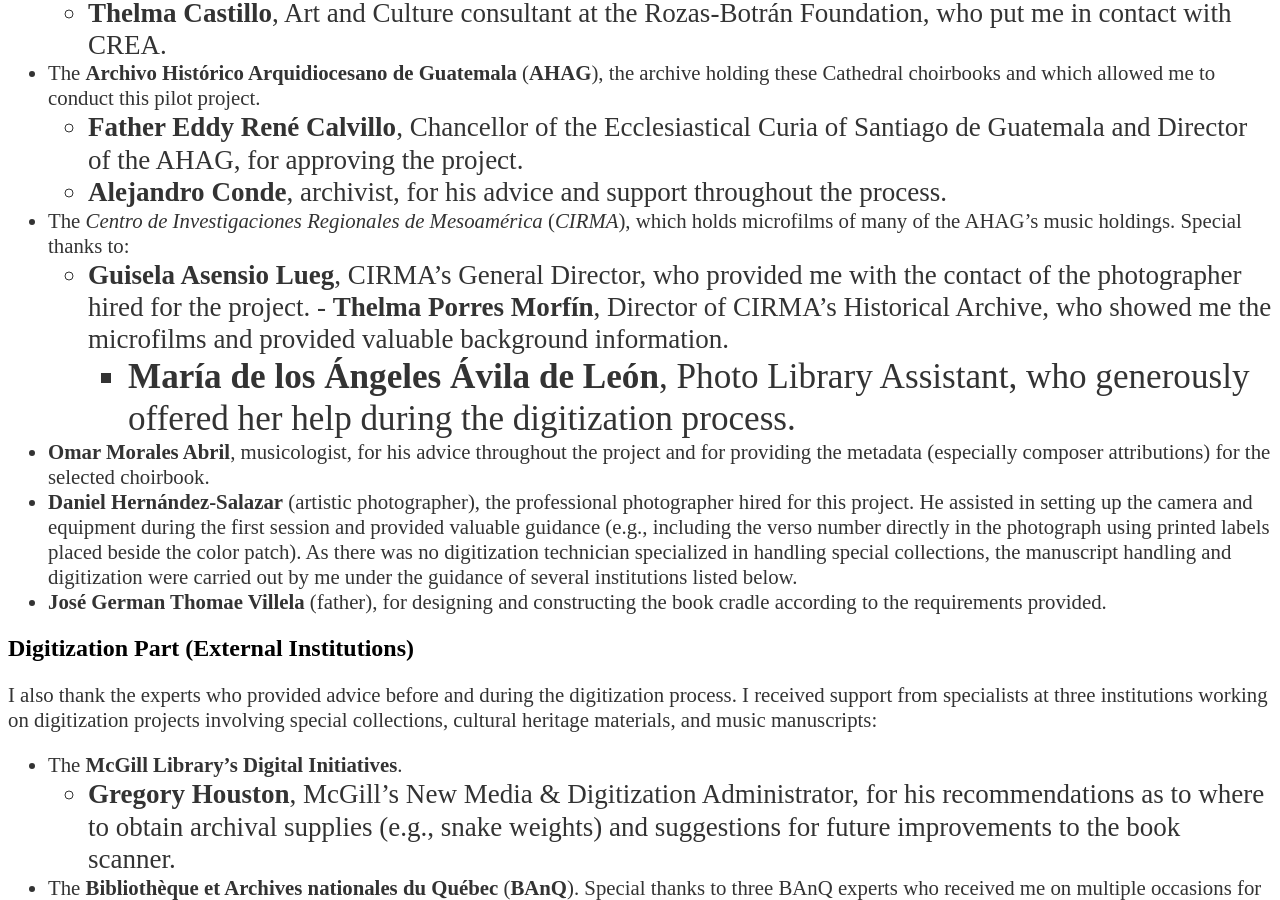
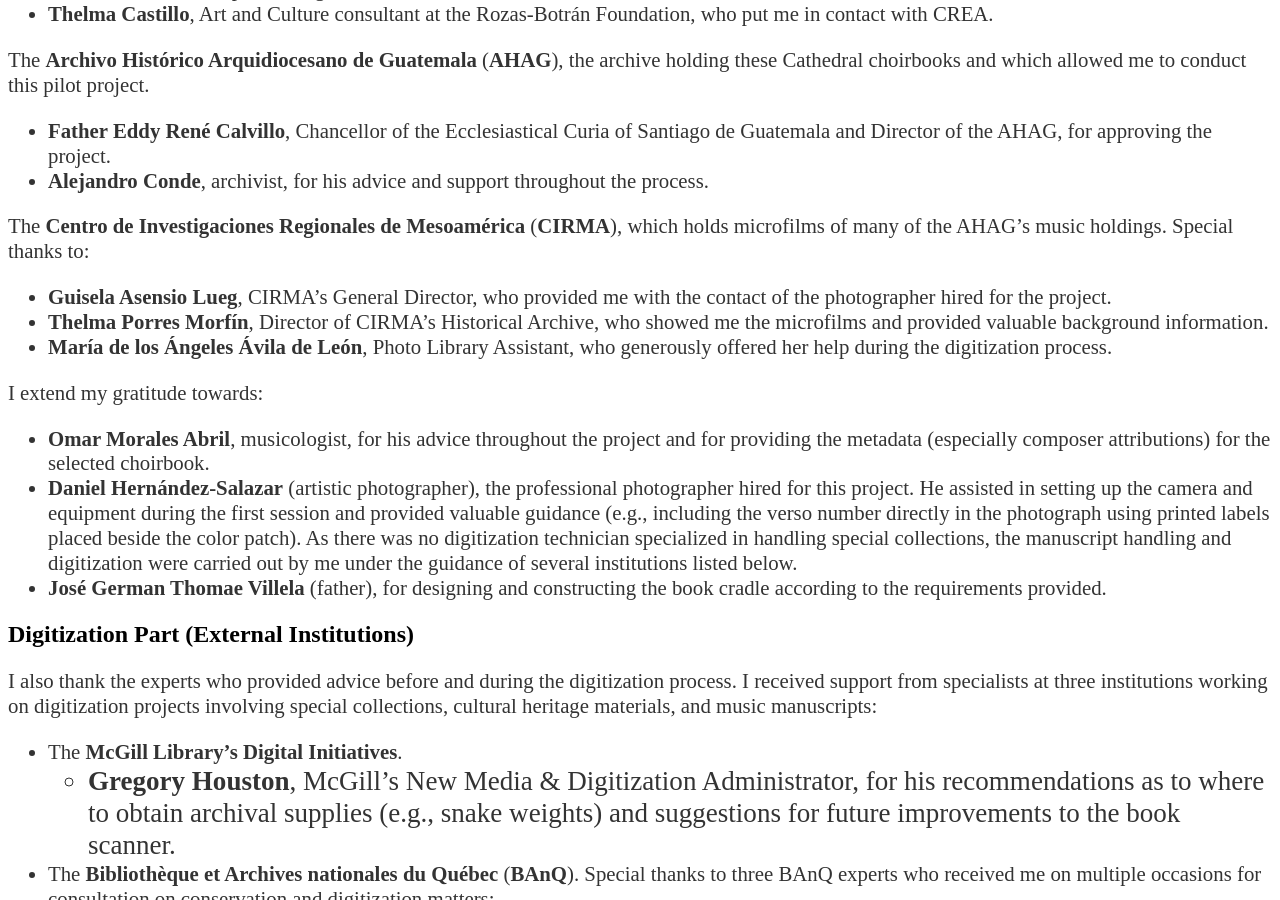
Before and after one commit to martha-thomae/martha-thomae.github.io, a Jekyll site: the page built from projects/guatemala.md, in a window 1280 px wide and 900 px high, scrolled down 10236 px. Built offline with Jekyll 4.4.1, drawn with Linux system fonts in a browser that asks for light colours.

Commit message:
Update guatemala.md - Change spacing (before MIR part)

```diff
--- a/projects/guatemala.md
+++ b/projects/guatemala.md
@@ -255,34 +255,38 @@
 
 ## Guatemalan Institutions and Colleagues
 I am very thankful to the many Guatemalan conservators, archivists, musicologists, photographers, and conservation and archival institutions that supported this project, especially during the digitization stage. I would not have been able to complete this initial phase of the project without the valuable support of:
-- The __Centro de Rescate, Estudios y Análisis Científico del Arte__ (__CREA__), a non-profit institution dedicated to the conservation and restoration of historical and cultural movable heritage (i.e., sculptures, paintings, and paper). Its conservators evaluated the condition of the choirbooks, which helped determine the book selected for this pilot project, and provided conservation treatment prior to digitization. I also thank the __Fundación Rozas-Botrán__, which manages social development projects in health and culture in Central America and Panama and of which CREA is a part.
-	- __Lucy González Muñoz__, CREA's lead conservator, who enthusiastically took on the project, and the two Gabys, who carried out the conservation treatment of the book prior to digitization.
-	- __Thelma Castillo__, Art and Culture consultant at the Rozas-Botrán Foundation, who put me in contact with CREA.
 
-- The __Archivo Histórico Arquidiocesano de Guatemala__ (__AHAG__), the archive holding these Cathedral choirbooks and which allowed me to conduct this pilot project.
-	- __Father Eddy René Calvillo__, Chancellor of the Ecclesiastical Curia of Santiago de Guatemala and Director of the AHAG, for approving the project.
-	- __Alejandro Conde__, archivist, for his advice and support throughout the process.
+The **Centro de Rescate, Estudios y Análisis Científico del Arte** (**CREA**), a non-profit institution dedicated to the conservation and restoration of historical and cultural movable heritage (i.e., sculptures, paintings, and paper). Its conservators evaluated the condition of the choirbooks, which helped determine the book selected for this pilot project, and provided conservation treatment prior to digitization. I also thank the **Fundación Rozas-Botrán**, which manages social development projects in health and culture in Central America and Panama and of which CREA is a part.
+- **Lucy González Muñoz**, CREA's lead conservator, who enthusiastically took on the project, and the two Gabys, who carried out the conservation treatment of the book prior to digitization.
+- **Thelma Castillo**, Art and Culture consultant at the Rozas-Botrán Foundation, who put me in contact with CREA.
 
-- The _Centro de Investigaciones Regionales de Mesoamérica_ (_CIRMA_), which holds microfilms of many of the AHAG's music holdings. Special thanks to:
-	- __Guisela Asensio Lueg__, CIRMA’s General Director, who provided me with the contact of the photographer hired for the project.
- 	- __Thelma Porres Morfín__, Director of CIRMA’s Historical Archive, who showed me the microfilms and provided valuable background information.
-  	- __María de los Ángeles Ávila de León__, Photo Library Assistant, who generously offered her help during the digitization process.
+The **Archivo Histórico Arquidiocesano de Guatemala** (**AHAG**), the archive holding these Cathedral choirbooks and which allowed me to conduct this pilot project.
+- **Father Eddy René Calvillo**, Chancellor of the Ecclesiastical Curia of Santiago de Guatemala and Director of the AHAG, for approving the project.
+- **Alejandro Conde**, archivist, for his advice and support throughout the process.
 
-- __Omar Morales Abril__, musicologist, for his advice throughout the project and for providing the metadata (especially composer attributions) for the selected choirbook.
-- __Daniel Hernández-Salazar__ (artistic photographer), the professional photographer hired for this project. He assisted in setting up the camera and equipment during the first session and provided valuable guidance (e.g., including the verso number directly in the photograph using printed labels placed beside the color patch). As there was no digitization technician specialized in handling special collections, the manuscript handling and digitization were carried out by me under the guidance of several institutions listed below.
-- __José German Thomae Villela__ (father), for designing and constructing the book cradle according to the requirements provided.
+The **Centro de Investigaciones Regionales de Mesoamérica** (**CIRMA**), which holds microfilms of many of the AHAG's music holdings. Special thanks to:
+- **Guisela Asensio Lueg**, CIRMA’s General Director, who provided me with the contact of the photographer hired for the project.
+- **Thelma Porres Morfín**, Director of CIRMA’s Historical Archive, who showed me the microfilms and provided valuable background information.
+- **María de los Ángeles Ávila de León**, Photo Library Assistant, who generously offered her help during the digitization process.
+
+I extend my gratitude towards:
+- **Omar Morales Abril**, musicologist, for his advice throughout the project and for providing the metadata (especially composer attributions) for the selected choirbook.
+- **Daniel Hernández-Salazar** (artistic photographer), the professional photographer hired for this project. He assisted in setting up the camera and equipment during the first session and provided valuable guidance (e.g., including the verso number directly in the photograph using printed labels placed beside the color patch). As there was no digitization technician specialized in handling special collections, the manuscript handling and digitization were carried out by me under the guidance of several institutions listed below.
+- **José German Thomae Villela** (father), for designing and constructing the book cradle according to the requirements provided.
 
 ## Digitization Part (External Institutions)
+
 I also thank the experts who provided advice before and during the digitization process. I received support from specialists at three institutions working on digitization projects involving special collections, cultural heritage materials, and music manuscripts:
+
 - The **McGill Library’s Digital Initiatives**.
-	- **Gregory Houston**, McGill’s New Media & Digitization Administrator, for his recommendations as to where to obtain archival supplies (e.g., snake weights) and suggestions for future improvements to the book scanner.
+  - **Gregory Houston**, McGill’s New Media & Digitization Administrator, for his recommendations as to where to obtain archival supplies (e.g., snake weights) and suggestions for future improvements to the book scanner.
 
 - The **Bibliothèque et Archives nationales du Québec** (**BAnQ**). Special thanks to three BAnQ experts who received me on multiple occasions for consultation on conservation and digitization matters:
-	- **Jessica Régimbald**, conservator at the _direction du dépôt légal et de la conservation des collections patrimoniales_, who advised me on safe manuscript handling, conservation treatments prior to digitization, and the use of platens.
-	- **Marie-Chantal Anctil**, coordinator of the _section de la reproduction et des ateliers audiovisuels and direction de la numérisation_, who advised me on key considerations for building a do-it-yourself (DIY) book scanner.
-   - **Michel Legendre**, photographer (_direction de la numérisation and section de la reproduction_), who advised me on lighting and approved the selected equipment.
+  - **Jessica Régimbald**, conservator at the _direction du dépôt légal et de la conservation des collections patrimoniales_, who advised me on safe manuscript handling, conservation treatments prior to digitization, and the use of platens.
+  - **Marie-Chantal Anctil**, coordinator of the _section de la reproduction et des ateliers audiovisuels and direction de la numérisation_, who advised me on key considerations for building a do-it-yourself (DIY) book scanner.
+  - **Michel Legendre**, photographer (_direction de la numérisation and section de la reproduction_), who advised me on lighting and approved the selected equipment.
 
-	Anctil and Legendre also proposed the open-at-one-side cradle configuration (to solve the issue of keeping the page flat without a platen), which I ultimately adopted.
+  Anctil and Legendre also proposed the open-at-one-side cradle configuration (to solve the issue of keeping the page flat without a platen), which I ultimately adopted.
 
 - The **Digital Image Archive of Medieval Music** (**DIAMM**). Special thanks to:
   - **Julia Craig-McFeely**, Project Manager.
```
